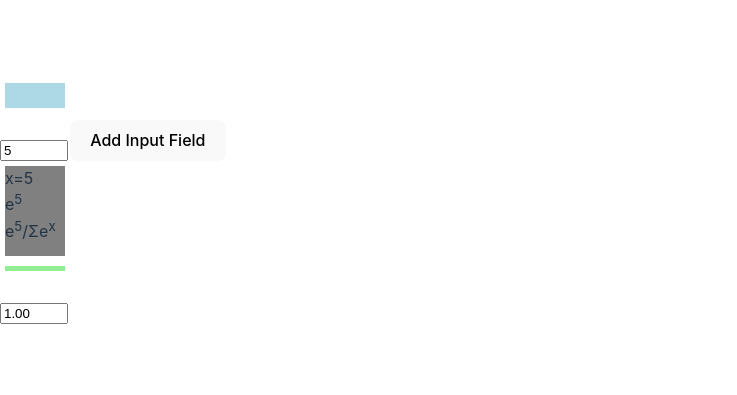
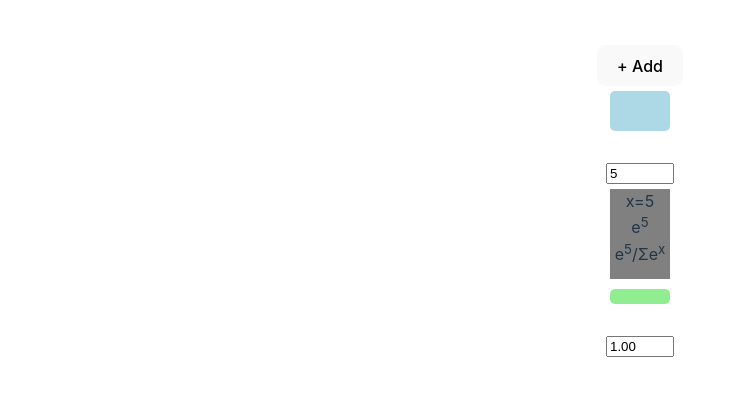
Before and after one commit to MashukeAlam/softmax, a React (Vite) app: page / in a window 1280 px wide. Shown: the part 199-594 px from the top of the page, without its empty margins (0-737 px from the left). Built offline with nearby package versions, Linux system fonts and the light colour scheme.

Commit message:
design changes

```diff
--- a/src/App.jsx
+++ b/src/App.jsx
@@ -1,6 +1,7 @@
 import React, {useState} from 'react';
 import BarGraph from './BarGraph';
 import SoftMax from './SoftMax';
+import './App.css';
 
 function App() {
   const [data, setData] = useState([5]); // Initial data array
@@ -26,10 +27,11 @@ function App() {
   }
 
   return (
-    <div >
-      <BarGraph data={data}  onInputChange={handleInputChange} onAddInputField={handleAddInputField} showAddNumberField={true} color={'lightblue'}  />
+    <div style={{display: 'flex', flexDirection: 'column', width: '100%', alignItems: 'center'}}>
+      <button onClick={handleAddInputField}>+ Add</button>
+      <BarGraph data={data}  onInputChange={handleInputChange} onAddInputField={handleAddInputField} showAddNumberField={false} color={'lightblue'} longer={false}  />
       <SoftMax data={data} />
-      <BarGraph data={softmaxArray}  onInputChange={handleInputChange} onAddInputField={handleAddInputField} showAddNumberField={false} color={'lightgreen'} />
+      <BarGraph data={softmaxArray}  onInputChange={handleInputChange} onAddInputField={handleAddInputField} showAddNumberField={false} color={'lightgreen'} longer={true} />
     </div>
   );
 }
--- a/src/Bar.jsx
+++ b/src/Bar.jsx
@@ -1,8 +1,12 @@
 import React from 'react';
 
-const Bar = ({ value, width, color }) => {
+const Bar = ({ value, width, color, longer }) => {
+    let heightMultiplier = 8;
+    if (longer) {
+        heightMultiplier = 15;
+    }
   return (
-    <div style={{ width: `${width}px`, height: `${value * 5}px`, backgroundColor: `${color}`, margin: '5px' }}>
+    <div style={{ width: `${width}px`, height: `${value * heightMultiplier}px`, backgroundColor: `${color}`, margin: '5px', borderRadius: '5px' }}>
 
     </div>
   );
--- a/src/BarGraph.jsx
+++ b/src/BarGraph.jsx
@@ -1,13 +1,13 @@
 import React from 'react';
 import Bar from './Bar';
 
-function BarGraph({ data, onInputChange, onAddInputField, showAddNumberField, color }) {
+function BarGraph({ data, onInputChange, onAddInputField, showAddNumberField, color, longer }) {
     const width=60;
   return (
     <div style={{display: 'flex', alignItems: 'flex-end'}}>
       {data.map((value, index) => (
           <div key={index}>
-        <Bar value={value} width={width} color={color} />
+        <Bar value={value} width={width} color={color} longer={longer} />
         <br></br>
           <input
           style={{width: `${width}px`}}
```
